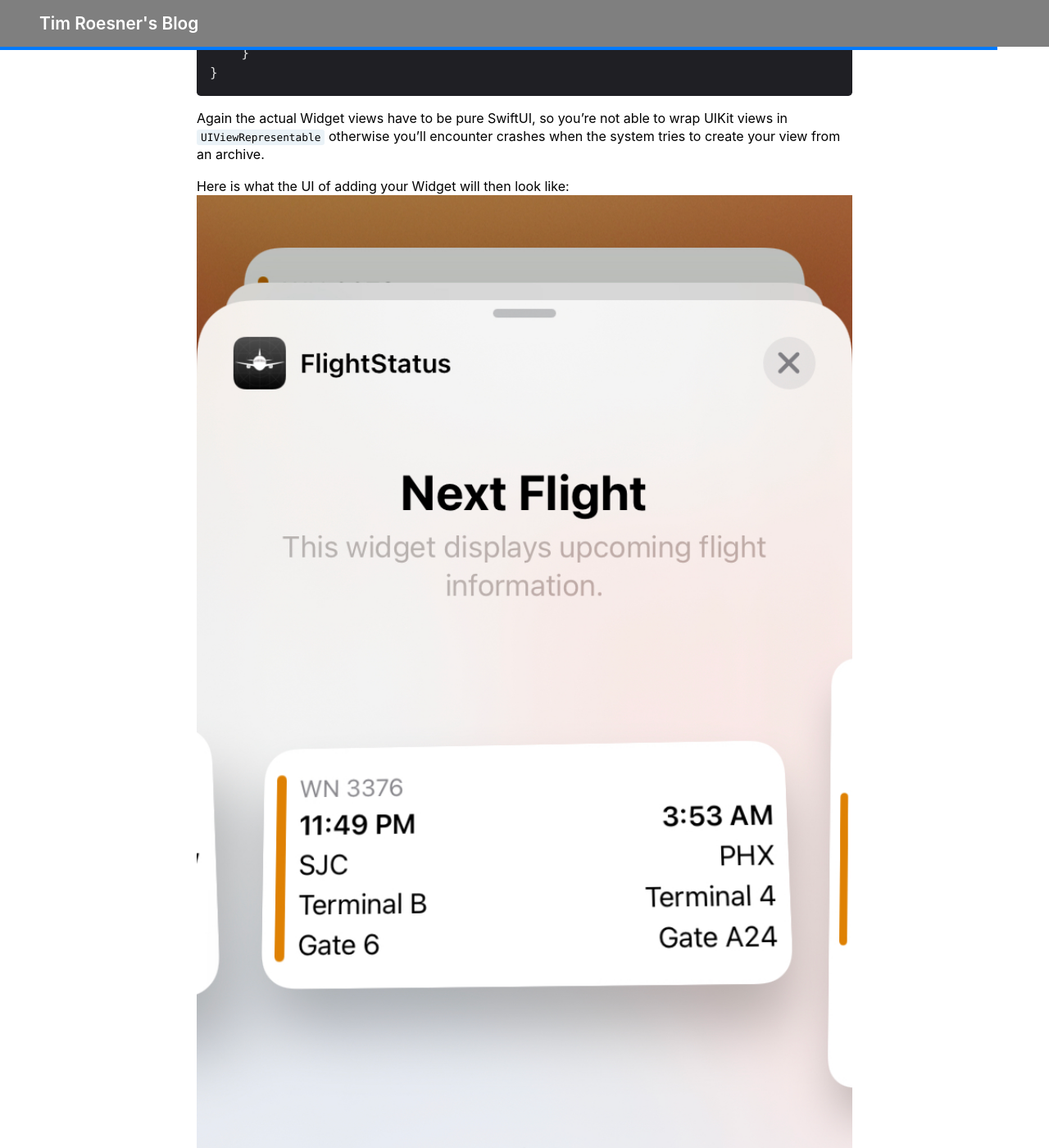
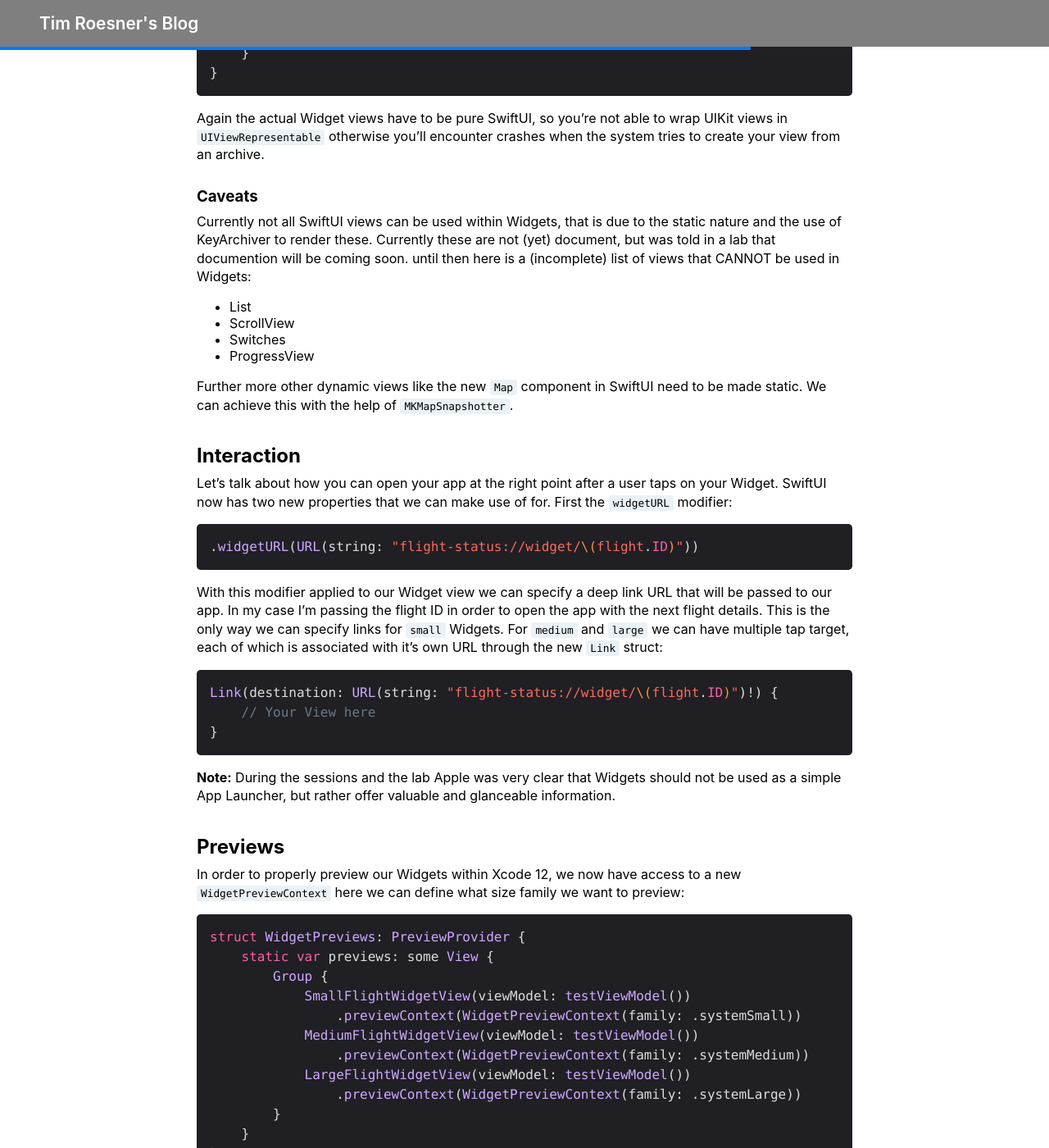
Before and after one commit to timroesner/Blog, a Jekyll site: the page built from _posts/2020-06-23-building-widgets-ios14.md, in a window 1280 px wide and 1400 px high, scrolled down 3574 px. Shown: the whole window at 82% size. Built offline with Jekyll 4.4.1, drawn with Linux system fonts in a browser that asks for light colours; nearby versions of some CDN libraries.

Commit message:
Add more info to Widget post

````diff
--- a/_posts/2020-06-23-building-widgets-ios14.md
+++ b/_posts/2020-06-23-building-widgets-ios14.md
@@ -105,5 +105,44 @@ struct NextFlightWidgetView: View {
 ```
 Again the actual Widget views have to be pure SwiftUI, so you're not able to wrap UIKit views in `UIViewRepresentable` otherwise you'll encounter crashes when the system tries to create your view from an archive.
 
+### Caveats
+Currently not all SwiftUI views can be used within Widgets, that is due to the static nature and the use of KeyArchiver to render these. Currently these are not (yet) document, but was told in a lab that documention will be coming soon. until then here is a (incomplete) list of views that CANNOT be used in Widgets:
+- List
+- ScrollView
+- Switches
+- ProgressView
+
+Further more other dynamic views like the new `Map` component in SwiftUI need to be made static. We can achieve this with the help of `MKMapSnapshotter`.
+
+## Interaction
+Let's talk about how you can open your app at the right point after a user taps on your Widget. SwiftUI now has two new properties that we can make use of for. First the `widgetURL` modifier:
+```swift
+.widgetURL(URL(string: "flight-status://widget/\(flight.ID)"))
+```
+With this modifier applied to our Widget view we can specify a deep link URL that will be passed to our app. In my case I'm passing the flight ID in order to open the app with the next flight details. This is the only way we can specify links for `small` Widgets. For `medium` and `large` we can have multiple tap target, each of which is associated with it's own URL through the new `Link` struct:
+```swift
+Link(destination: URL(string: "flight-status://widget/\(flight.ID)")!) {
+    // Your View here
+}
+```
+**Note:** During the sessions and the lab Apple was very clear that Widgets should not be used as a simple App Launcher, but rather offer valuable and glanceable information.
+
+## Previews
+In order to properly preview our Widgets within Xcode 12, we now have access to a new `WidgetPreviewContext` here we can define what size family we want to preview:
+```swift
+struct WidgetPreviews: PreviewProvider {
+    static var previews: some View {
+        Group {
+            SmallFlightWidgetView(viewModel: testViewModel())
+                .previewContext(WidgetPreviewContext(family: .systemSmall))
+            MediumFlightWidgetView(viewModel: testViewModel())
+                .previewContext(WidgetPreviewContext(family: .systemMedium))
+            LargeFlightWidgetView(viewModel: testViewModel())
+                .previewContext(WidgetPreviewContext(family: .systemLarge))
+        }
+    }
+}
+```
+
 Here is what the UI of adding your Widget will then look like:
 ![Add Flight Widget](./assets/images/Widgets/AddWidget.jpeg)
````
